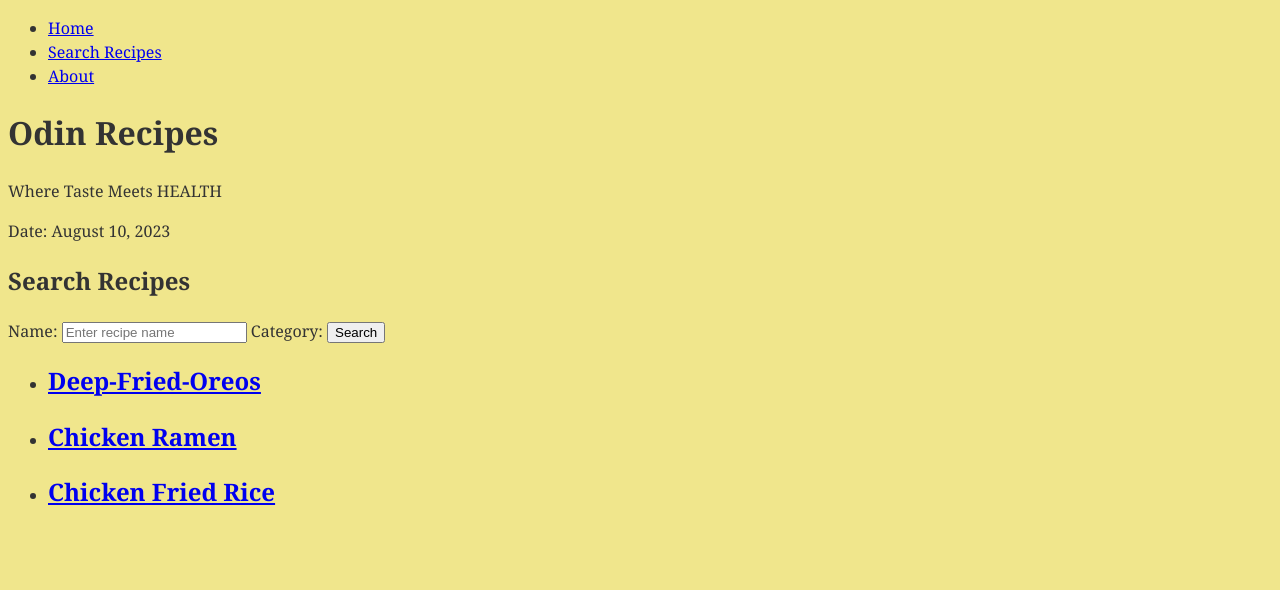
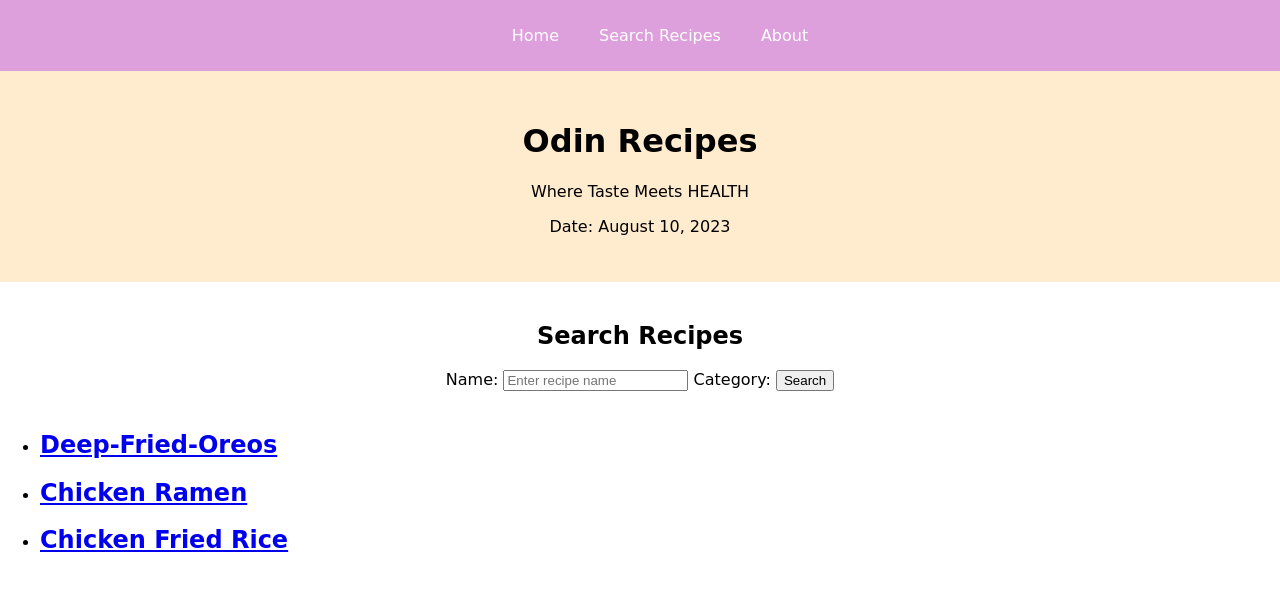
Before and after one commit to 1234567ooabcdef/odin, a plain HTML site: page index.html in a window 1280 px wide. Drawn offline with Linux system fonts and the light colour scheme.

Commit message:
Add files via upload

```diff
--- /dev/null
+++ b/ding.css
@@ -0,0 +1,6 @@
+body {
+    font-family: cursive, sans-serif;
+    margin: 0;
+    padding: 0;
+    background-color:burlywood
+}
--- a/styles.css
+++ b/styles.css
@@ -1,7 +1,39 @@
 body {
-    font-family: Cambria, Cochin, Georgia, Times, 'Times New Roman', serif, sans-serif;
-    font-size: 16px;
-    line-height: 1.5;
-    background-color:khaki;
-    color: #333;
+    font-family: cursive, sans-serif;
+    margin: 0;
+    padding: 0;
 }
+
+.navbar {
+    background-color:plum;
+    color: white;
+    padding: 10px;
+}
+
+.navbar ul {
+    list-style: none;
+    display: flex;
+    justify-content: center;
+}
+
+.navbar li {
+    margin: 0 20px;
+}
+
+.navbar a {
+    text-decoration: none;
+    color: white;
+}
+
+.header {
+    text-align: center;
+    padding: 30px;
+    background-color:blanchedalmond;
+}
+
+
+
+.search-form {
+    text-align: center;
+    padding: 20px;
+}
```
Also changed, not shown: Home.html (added, +17 -0 lines), Search.html (added), about.html (added), index.html (line endings or trailing spaces).
